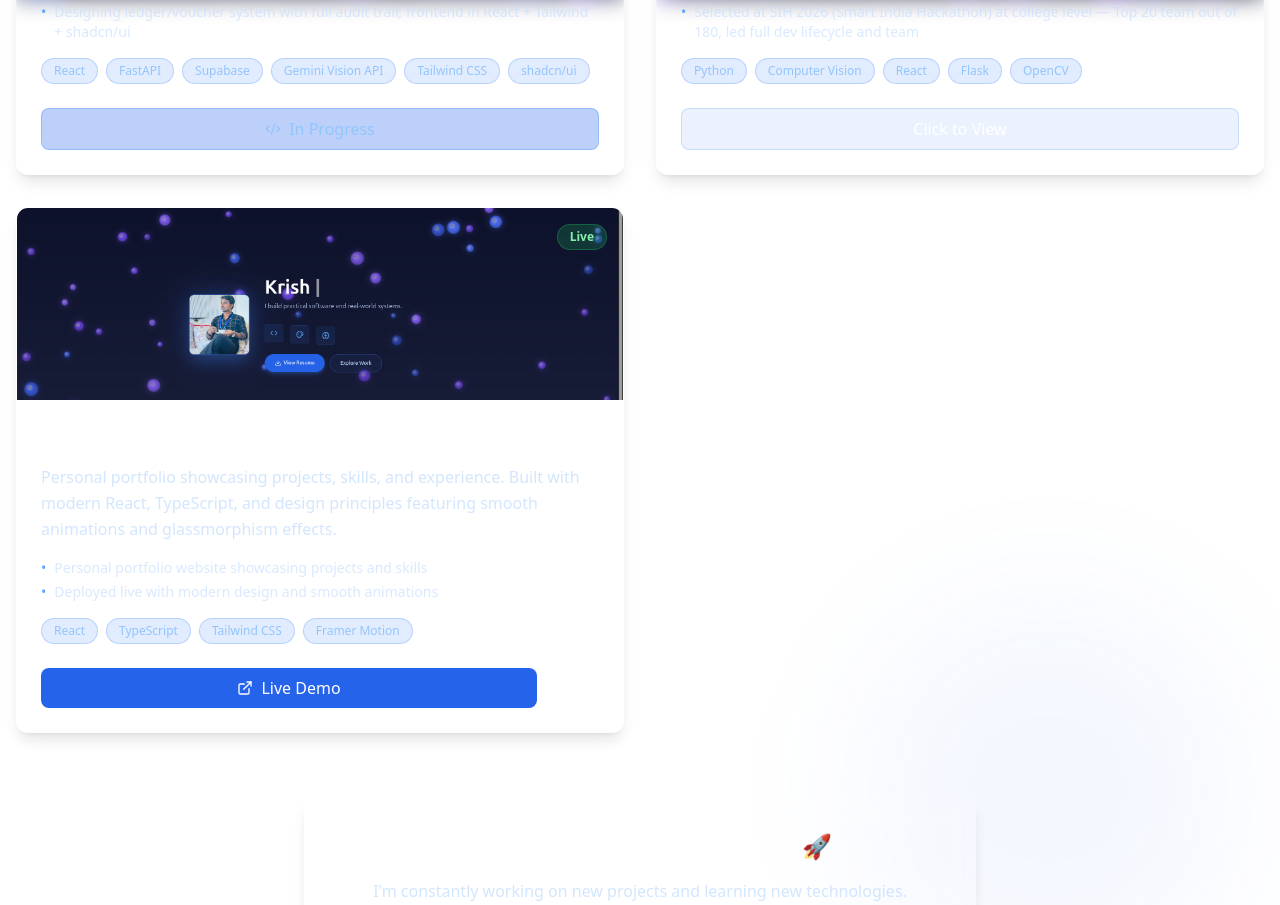
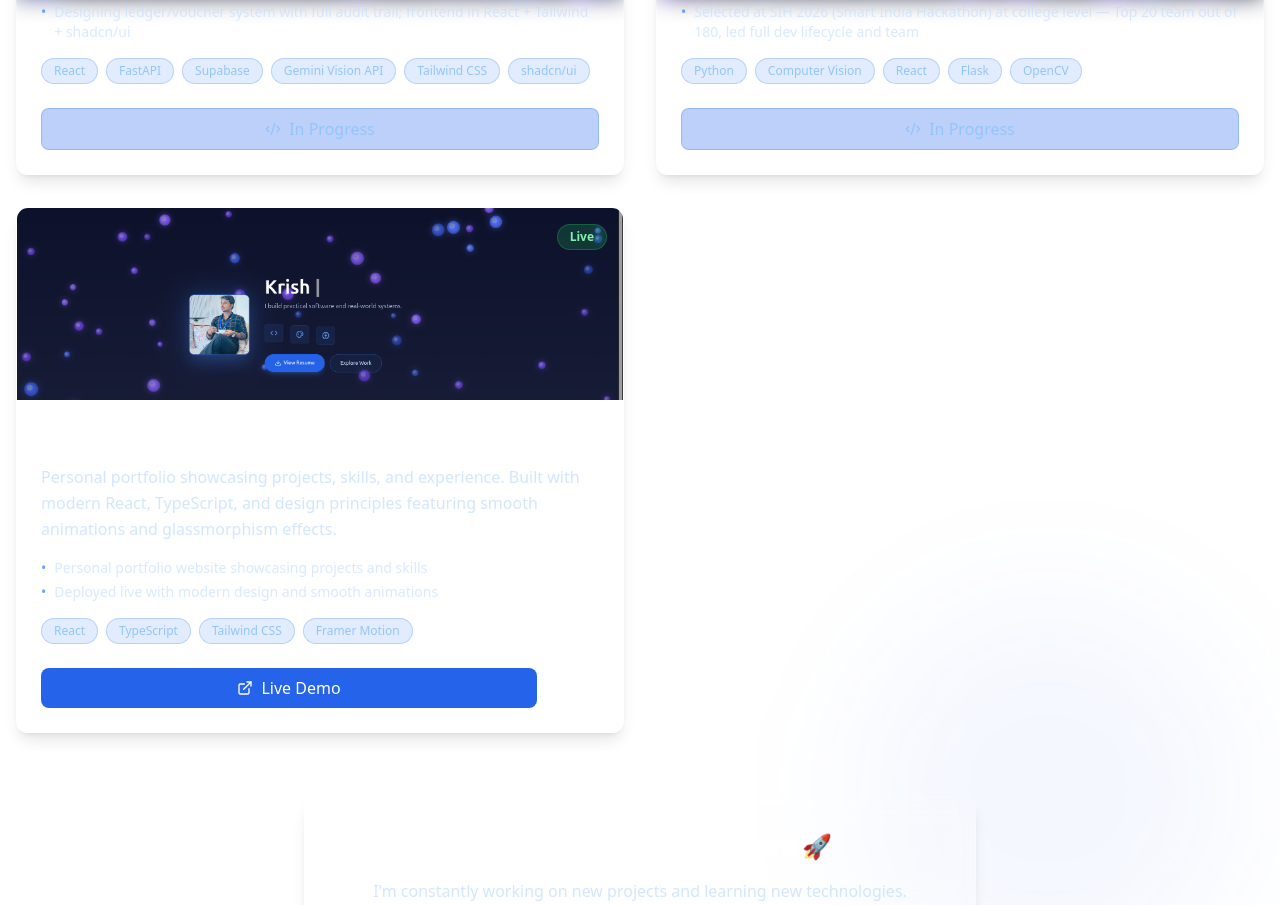
Before and after one commit to Krish-sharma-2003/portfolio, a React (Vite) app: page /projects in a window 1280 px wide. Shown: the part 804-1709 px from the top of the page. Built offline with nearby package versions, Linux system fonts and the light colour scheme.

Commit message:
Project Links Updated

```diff
--- a/src/data/projectsData.ts
+++ b/src/data/projectsData.ts
@@ -19,7 +19,7 @@ export const projectsData: Project[] = [
     image: '/Inventory_Project_image.png',
     technologies: ['React', 'FastAPI', 'Supabase', 'Gemini Vision API', 'Tailwind CSS', 'shadcn/ui'],
     status: 'In Progress',
-    codeLink: 'https://github.com/Krish-sharma-2003/StockFlow',
+    codeLink: 'https://github.com/Krish-sharma-2003/Auto-Stack.git',
     details: [
       'Building intelligent ERP with automated invoice OCR using Gemini Vision API and GSTIN validation',
       'Designing ledger/voucher system with full audit trail; frontend in React + Tailwind + shadcn/ui',
@@ -34,6 +34,7 @@ export const projectsData: Project[] = [
     image: '/generated-image.jpg',
     technologies: ['Python', 'Computer Vision', 'React', 'Flask', 'OpenCV'],
     status: 'Complete',
+    codeLink: 'https://drive.google.com/file/d/1wu4nrojfshufZLKwz93C7G05h2eFDNM9/view',
     details: [
       'Built facial-recognition attendance system — UI to backend processing — entirely from scratch',
       'Selected at SIH 2026 (Smart India Hackathon) at college level — Top 20 team out of 180, led full dev lifecycle and team',
```
